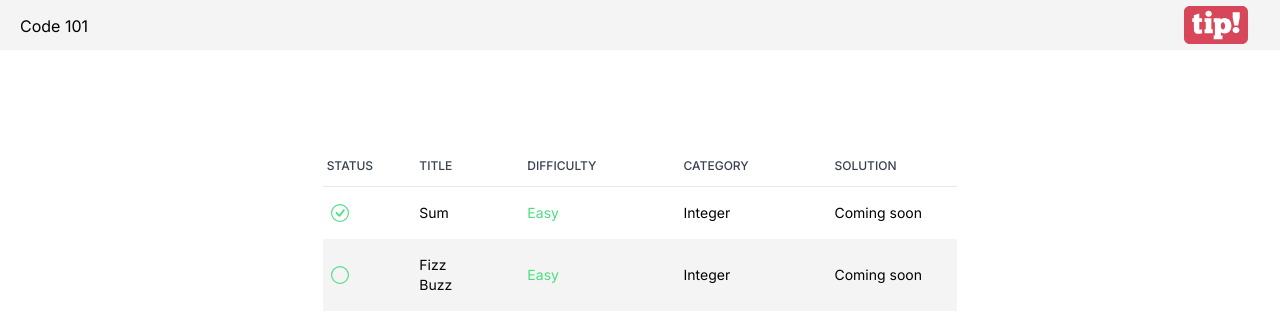
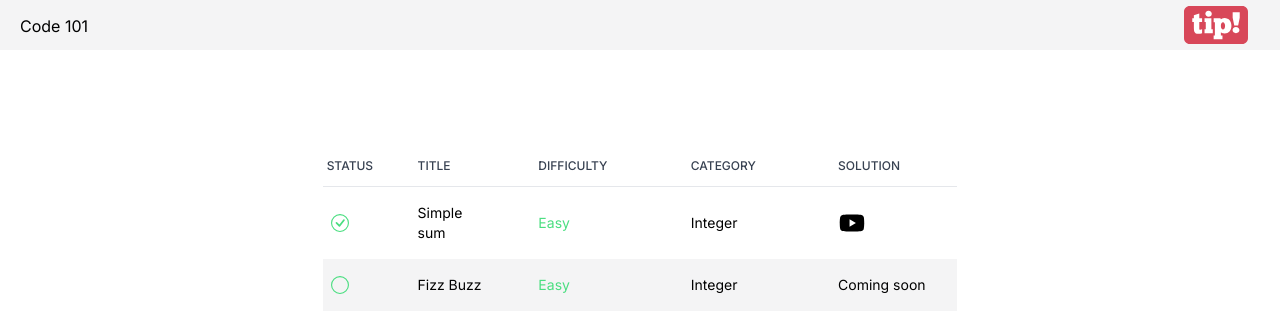
Before and after one commit to nazimboudeffa/learntocode-nextjs, a Next.js app: page /problems in a window 1280 px wide. Shown: the top 332 px of the page. Built offline with nearby package versions, Linux system fonts and the light colour scheme.

Commit message:
Added YT video

```diff
--- a/src/problems/index.ts
+++ b/src/problems/index.ts
@@ -4,11 +4,11 @@ export const problems: Problem[] = [
 	{
 		id: "0",
 		slug: "sum",
-		title: "Sum",
+		title: "Simple sum",
 		difficulty: "Easy",
 		category: "Integer",
 		order: 1,
-		videoId: "",
+		videoId: "KxcwwWNx5aA",
 	},
     {
         id: "1",
--- a/src/problems/list/sum.ts
+++ b/src/problems/list/sum.ts
@@ -26,10 +26,12 @@ export const sum: ProblemElement = {
 	slug: "sum",
 	title: "0. A Simple Sum",
 	problemStatement: `<p class='mt-3'>
-  Welcome to Code 101!
+  Welcome to Code 101! The place where to learn coding in a friendly and stressless environment.
 </p>
 <p class='mt-3'>
   In this problem, you will be asked to write a function that adds two numbers together.
+</p>
+<p class='mt-3'>
   After that just click the "Run" button to see how this works.
 </p>`,
 	examples: [
```
